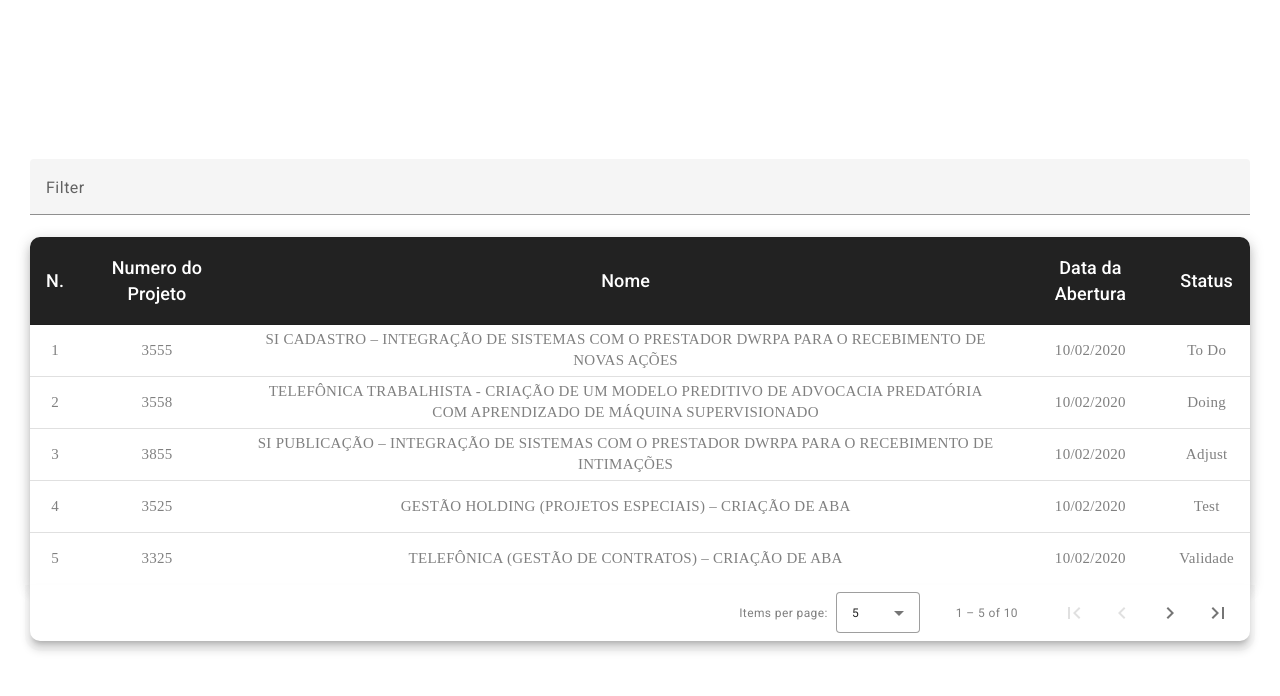
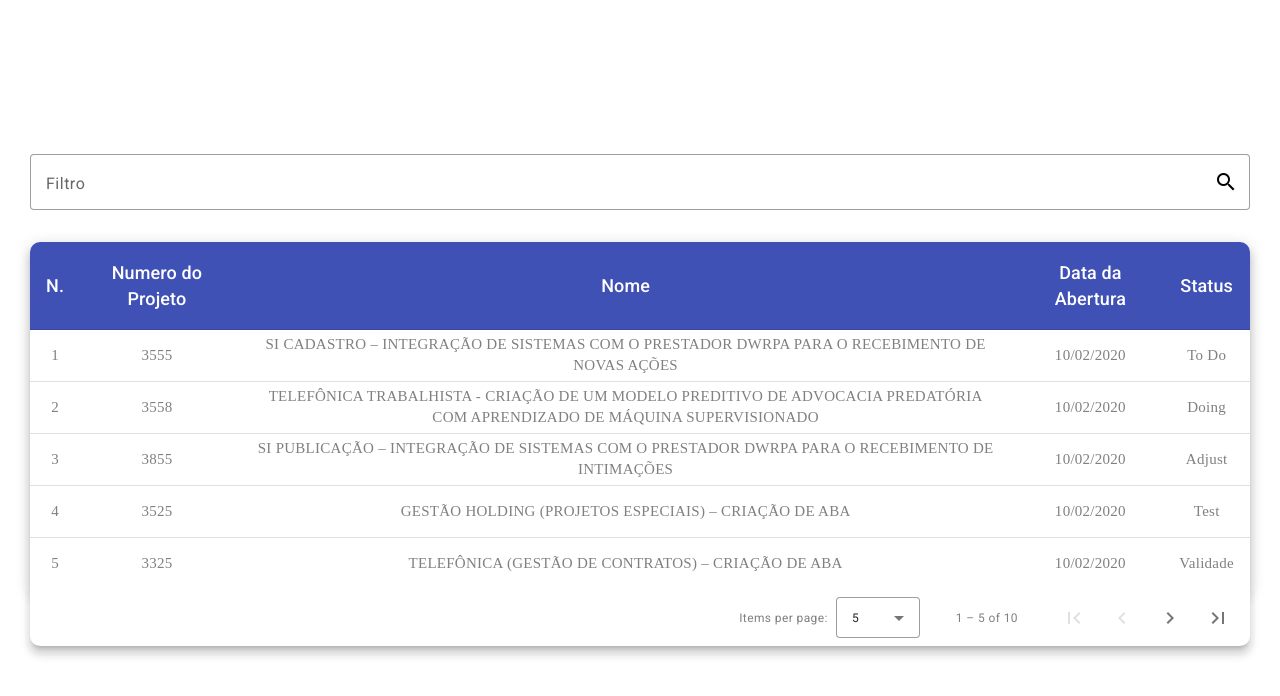
Before and after one commit to Rayleigh761/sistemaProjetos, an Angular app: page / in a window 1280 px wide. Shown: the top 696 px of the page. Built offline with nearby package versions, Linux system fonts and the light colour scheme.

Commit message:
feat: Estilização CSS do formulário

```diff
--- a/src/app/app.module.ts
+++ b/src/app/app.module.ts
@@ -8,6 +8,8 @@
 import { MatTableModule } from '@angular/material/table';
 import { MatInputModule } from '@angular/material/input';
 import {MatPaginatorModule} from '@angular/material/paginator';
+import {MatIconModule} from '@angular/material/icon';
+
 
 
 @NgModule({
@@ -21,7 +23,8 @@
     BrowserAnimationsModule,
     MatTableModule,
     MatInputModule,
-    MatPaginatorModule
+    MatPaginatorModule,
+    MatIconModule
   ],
   providers: [],
   bootstrap: [AppComponent]
--- a/src/app/features/grid/grid.component.css
+++ b/src/app/features/grid/grid.component.css
@@ -43,7 +43,7 @@
   color: #fff;
   text-align: center;
   line-height: 1.4;
-  background-color: #222;
+  background-color: #3f51b5;
   padding-top: 18px;
   padding-bottom: 18px;
 }
@@ -66,13 +66,19 @@
   border-bottom-left-radius: 10px;
 }
 
-.mat-elevation-paginator{
-  box-shadow:
-  0px 5px 5px -3px rgba(0, 0, 0, 0.2),
-  0px 8px 10px 1px rgba(0, 0, 0, 0.14),
-  0px 5px 0px 5px rgba(0, 0, 0, 0.014);
+.mat-elevation-paginator {
+  box-shadow: 0px 5px 5px -3px rgba(0, 0, 0, 0.2),
+    0px 8px 10px 1px rgba(0, 0, 0, 0.14), 0px 5px 0px 5px rgba(0, 0, 0, 0.014);
   color: gray;
-  background-color: #FFFFFF;
+  background-color: #ffffff;
 }
 
-/*: 0px 5px 5px -3px rgba(0, 0, 0, 0.2), 0px 8px 10px 1px rgba(0, 0, 0, 0.14), 0px 3px 14px 2px rgba(0, 0, 0, 0.12);*/
+.filter {
+  background-color: #ffffff;
+  border-radius: 10px;
+  margin: 0px 0px 10px 0px;
+}
+
+.tdNosearch {
+  padding: 30px 10px 30px 10px;
+}
--- a/src/app/features/grid/grid.component.html
+++ b/src/app/features/grid/grid.component.html
@@ -1,9 +1,10 @@
 
 <div class="container-table">
-  <div >
-    <mat-form-field>
-      <mat-label>Filter</mat-label>
-      <input matInput (keyup)="applyFilter($event)" placeholder="Ex. ium" #input>
+  <div>
+    <mat-form-field appearance="outline" class="filter">
+      <mat-label>Filtro</mat-label>
+      <input matInput (keyup)="applyFilter($event)" placeholder="Ex. ium" #input class="inputFilter">
+      <mat-icon matSuffix>search</mat-icon>
     </mat-form-field>
 
     <table mat-table [dataSource]="dataSource" class="mat-elevation-z8 table100">
@@ -44,7 +45,7 @@
 
       <!-- Row shown when there is no matching data. -->
       <tr class="mat-row" *matNoDataRow>
-        <td class="mat-cell" colspan="4">No data matching the filter "{{input.value}}"</td>
+        <td class="mat-cell tdNosearch" colspan="5">Nenhum dado correspondente ao filtro: "{{input.value}}"</td>
       </tr>
     </table>
     <mat-paginator class="mat-elevation-paginator matPaginator mat-cell" [pageSizeOptions]="[5, 10, 20]" showFirstLastButtons aria-label="Select page of periodic elements"></mat-paginator>
```
